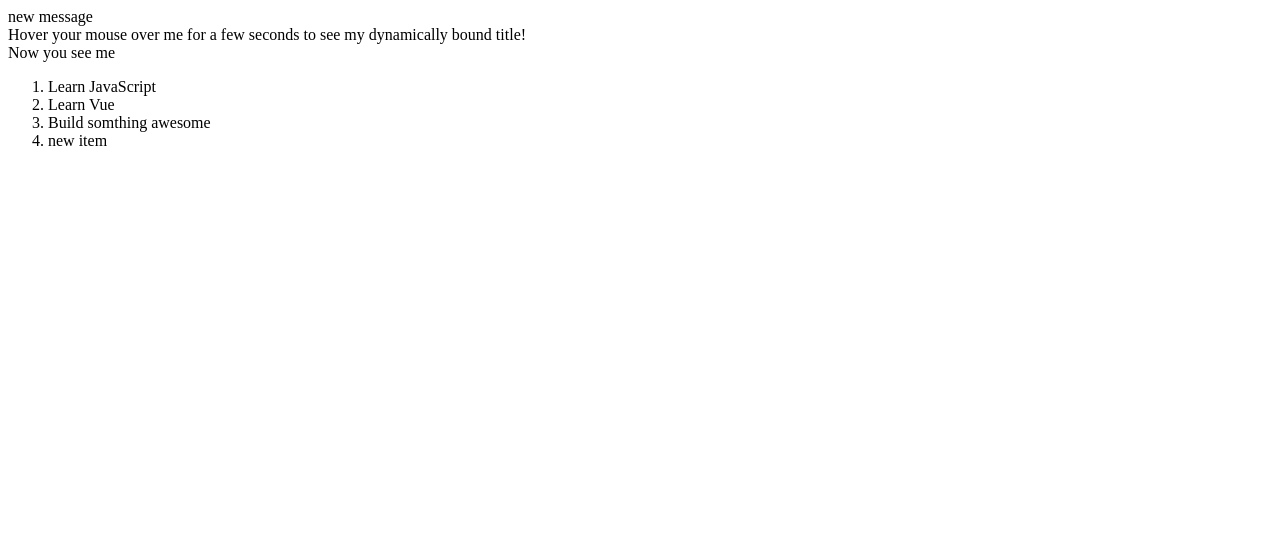
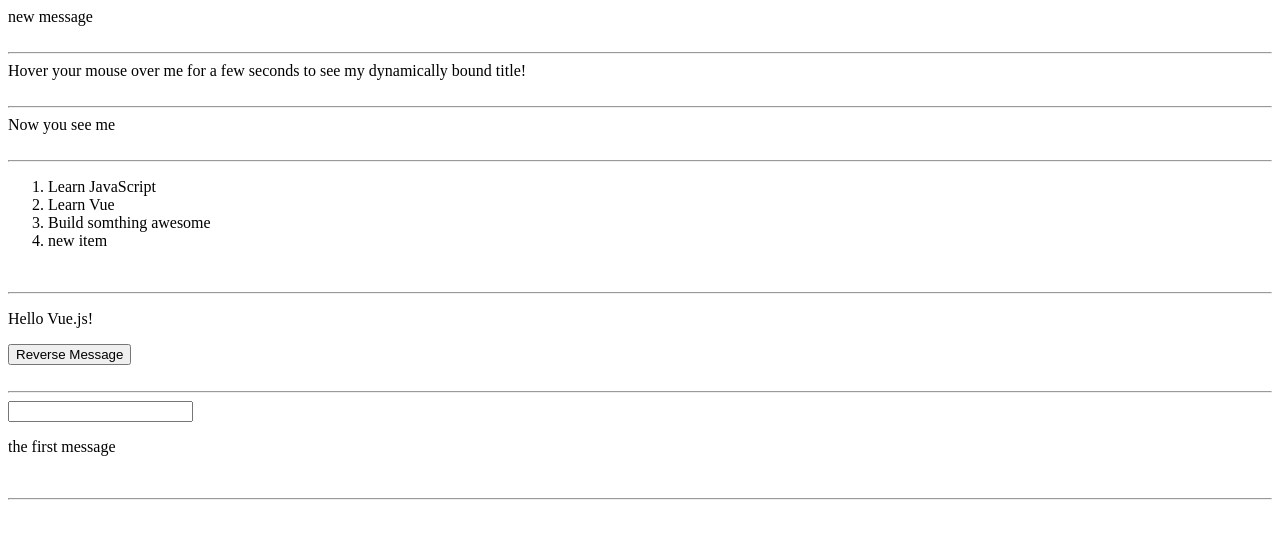
Before and after one commit to hlnmargary/VueJsTutorial, a website: page src/index.html in a window 1280 px wide. Drawn offline with nearby package versions, Linux system fonts and the light colour scheme.

Commit message:
working on it

```diff
--- a/src/index.html
+++ b/src/index.html
@@ -12,15 +12,21 @@
   <div id="app">
     {{ message }}
   </div>
+  <br>
+  <hr>
   <div id="app-2">
     <span v-bind:title="message">
       Hover your mouse over me for a few seconds
       to see my dynamically bound title!
     </span>
   </div>
+  <br>
+  <hr>
   <div id="app-3">
     <span v-if="seen">Now you see me</span>
   </div>
+  <br>
+  <hr>
   <div id="app-4">
     <ol>
       <li v-for="todo in todos">
@@ -28,7 +34,23 @@
       </li>
     </ol>
   </div>
+  <br>
+  <hr>
+  <div id="app-5">
+    <p>{{ message }}</p>
+    <button v-on:click="reverseMessage">Reverse Message</button>
+  </div>
+  <br>
+  <hr>
+  <div id="app-6">
+    <input type="text" v-on:input="changeTitle">
+    <p>{{title}}</p>
+  </div>
+  <br>
+  <hr>
 </body>
+
+
 <script>
   var app = new Vue({
     el: '#app',
@@ -66,6 +88,30 @@
 
   app4.todos.push({ text: 'new item' });
 
+  var app5 = new Vue({
+    el: '#app-5',
+    data: {
+      message: 'Hello Vue.js!'
+    },
+    methods: {
+      reverseMessage: function () {
+        this.message = this.message.split('').reverse().join('')
+      }
+    }
+  })
+
+  var app6 = new Vue({
+    el: '#app-6',
+    data: {
+      title: 'the first message'
+    },
+    methods: {
+      changeTitle: function (event) {
+        this.title = event.target.value;
+      }
+    }
+  })
+
 </script>
 
 </html>
```
Also changed, not shown: dist/index.html.
